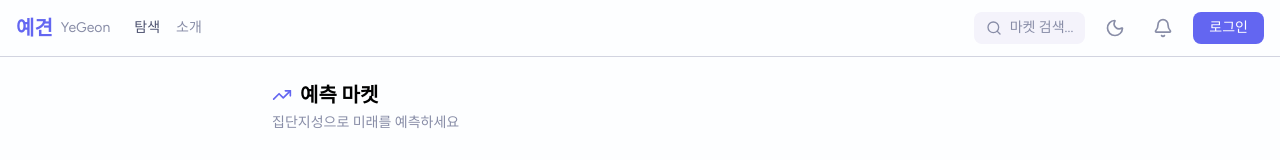
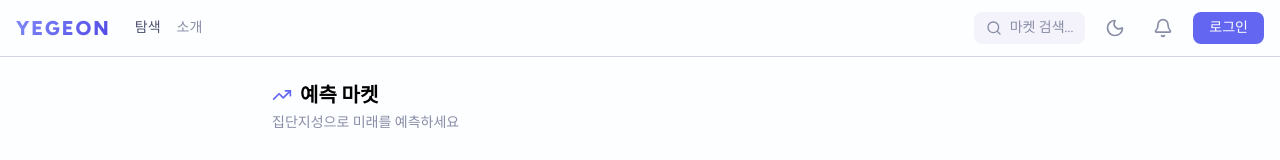
Before and after one commit to byunginhb/kimbapint, a Next.js app: page /yegeon in a window 1280 px wide. Shown: the top 160 px of the page. Built offline with nearby package versions, Linux system fonts and the light colour scheme.

Commit message:
feat: enhance YeGeon navigation and styling
- Updated YeGeonNav component to use a new logo style with enhanced typography.
- Added CSS styles for the logo with gradient effects and hover states.
- Expanded settings.local.json with additional Bash commands for improved functionality.

```diff
--- a/app/yegeon/yegeon.css
+++ b/app/yegeon/yegeon.css
@@ -238,6 +238,23 @@
   border-radius: 1px;
 }
 
+/* Nav logo */
+.yegeon-logo {
+  background: linear-gradient(135deg, rgb(var(--color-primary-400)), rgb(var(--color-primary-600)));
+  -webkit-background-clip: text;
+  background-clip: text;
+  -webkit-text-fill-color: transparent;
+  transition: all 0.3s ease;
+}
+
+.yegeon-logo:hover {
+  background: linear-gradient(135deg, rgb(var(--color-primary-300)), rgb(var(--color-primary-500)));
+  -webkit-background-clip: text;
+  background-clip: text;
+  -webkit-text-fill-color: transparent;
+  filter: drop-shadow(0 0 8px rgb(var(--color-primary-500) / 0.5));
+}
+
 /* YES/NO button press */
 .yegeon-bet-btn {
   transition: all 0.15s ease;
--- a/components/yegeon/YeGeonNav.tsx
+++ b/components/yegeon/YeGeonNav.tsx
@@ -15,10 +15,7 @@ export default function YeGeonNav() {
       <div className="mx-auto flex h-14 max-w-7xl items-center justify-between px-4">
         <div className="flex items-center gap-6">
           <Link href="/yegeon" className="flex items-center gap-2">
-            <span className="text-xl font-bold yg-text-primary-500">예견</span>
-            <span className="hidden text-sm yg-text-ink-400 sm:inline">
-              YeGeon
-            </span>
+            <span className="yegeon-logo text-xl font-extrabold tracking-widest">YEGEON</span>
           </Link>
 
           <div className="hidden items-center gap-4 md:flex">
```
Also changed, not shown: .claude/settings.local.json.
